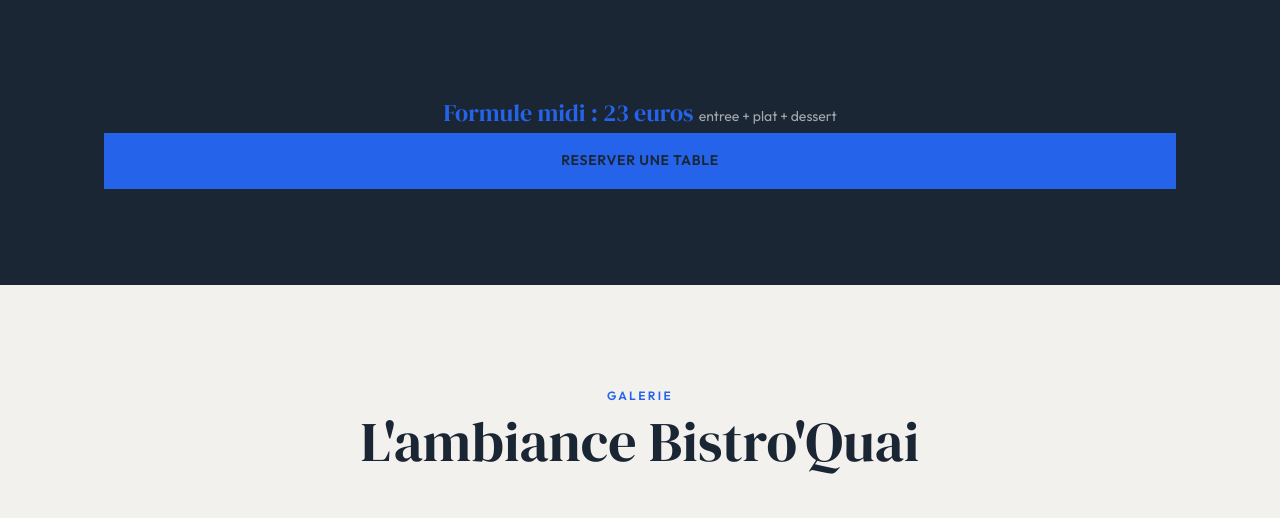
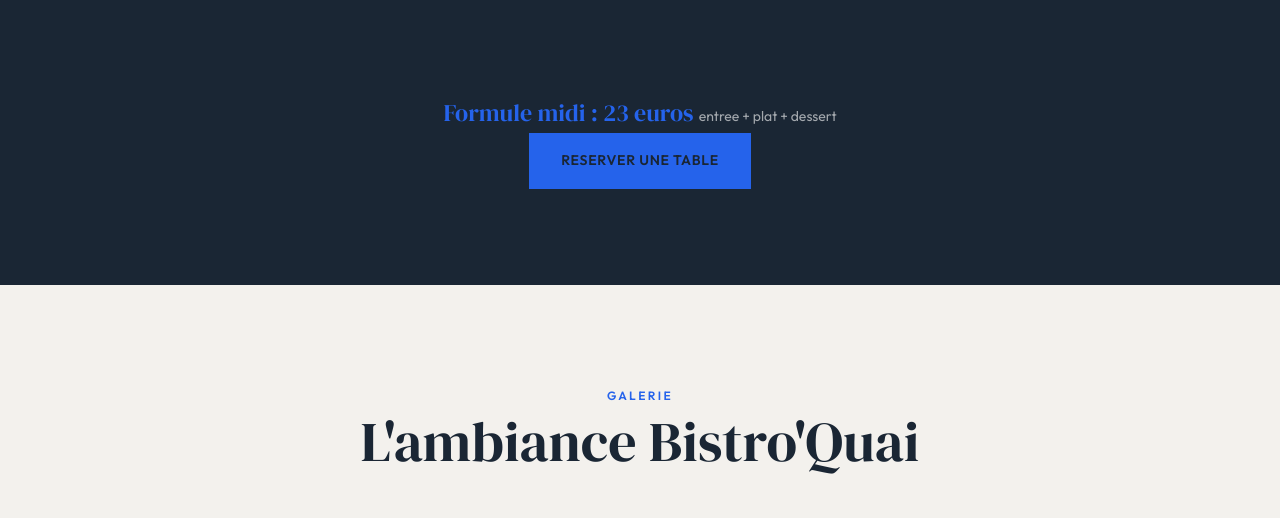
Before and after one commit to yconsulting-cloud/B_Q, a plain HTML site: page index.html in a window 1280 px wide. Shown: the part 2053-2571 px from the top of the page. Drawn offline with Linux system fonts and the light colour scheme.

Commit message:
Update core.css

```diff
--- a/core.css
+++ b/core.css
@@ -103,7 +103,7 @@ ul{list-style:none}
 .services__card-icon{font-size:2.5rem;margin-bottom:1.5rem}
 .services__card-title{font-family:var(--ff-display);font-size:1.5rem;color:var(--c-text-inv);margin-bottom:1rem}
 .services__card-desc{font-size:.875rem;color:rgba(255,255,255,.7);line-height:1.8}
-.services__cta{display:flex;flex-direction: column;justify-content:center;text-align:center;margin-top:4rem}
+.services__cta{display:flex;flex-direction: column;justify-content:center;text-align:center;align-items:center;margin-top:4rem}
 .services__price{display:inline-block;margin-top:2rem;font-family:var(--ff-display);font-size:1.5rem;color:var(--c-accent)}
 .services__price span{font-size:.875rem;color:rgba(255,255,255,.6);font-family:var(--ff-body)}
 
```
